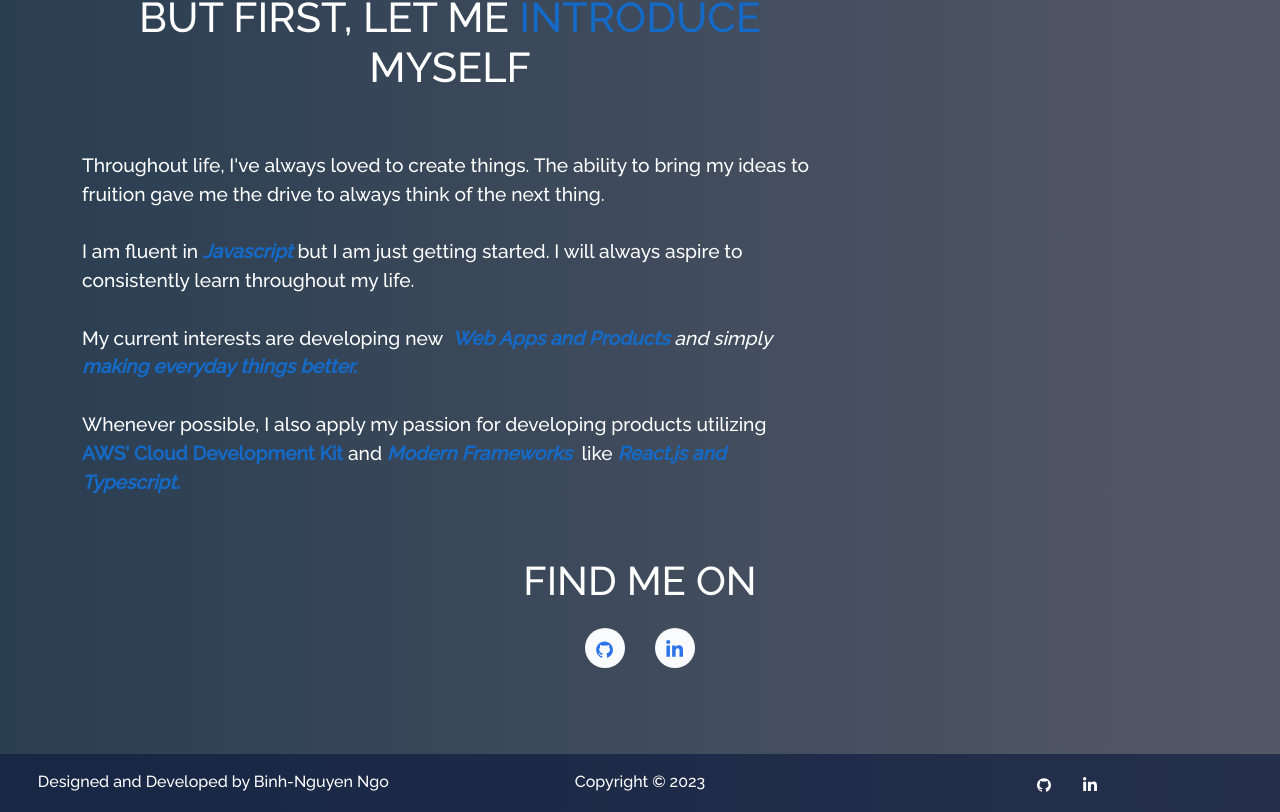
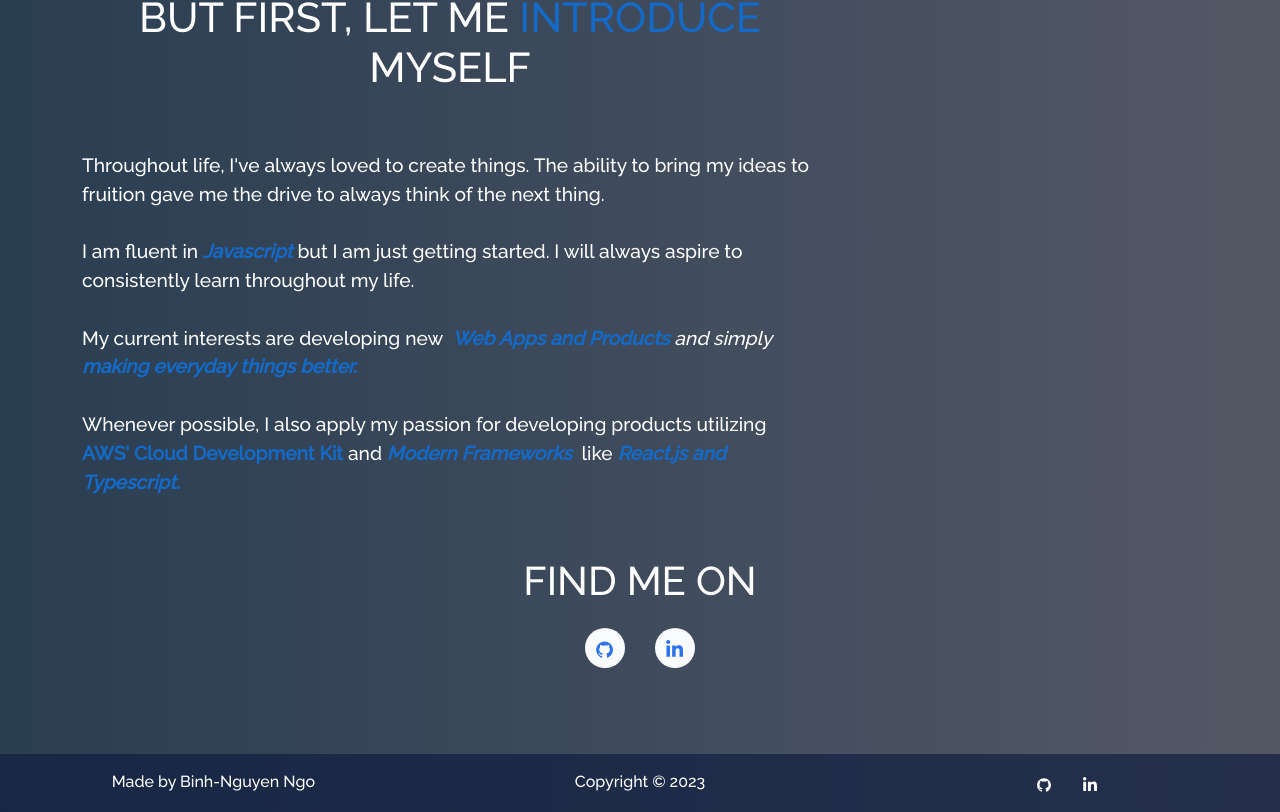
Before and after one commit to binh-ngo/react-portfolio, a React (Create React App) app: page / in a window 1280 px wide. Shown: the part 1033-1845 px from the top of the page. Built offline with nearby package versions, Linux system fonts and the light colour scheme.

Commit message:
fixed footer

```diff
--- a/src/components/Footer.js
+++ b/src/components/Footer.js
@@ -10,7 +10,7 @@ function Footer() {
     <Container fluid className="footer">
       <Row>
         <Col md="4" className="footer-copywright">
-          <h3>Designed and Developed by Binh-Nguyen Ngo</h3>
+          <h3>Made by Binh-Nguyen Ngo</h3>
         </Col>
         <Col md="4" className="footer-copywright">
           <h3>Copyright © {year}</h3>
```
